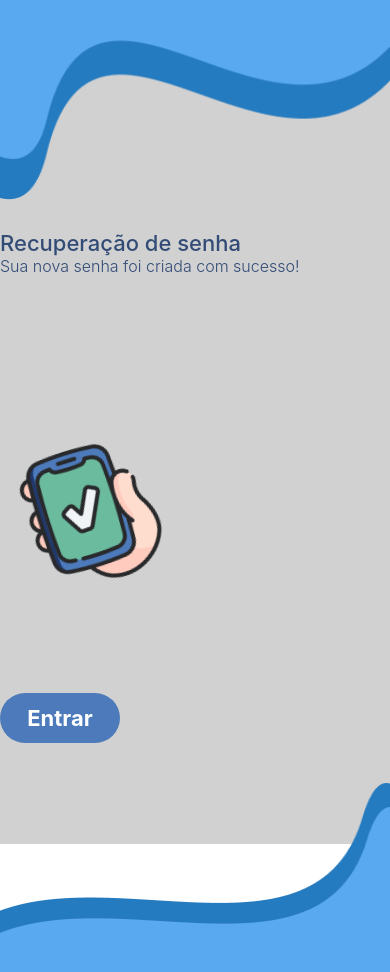
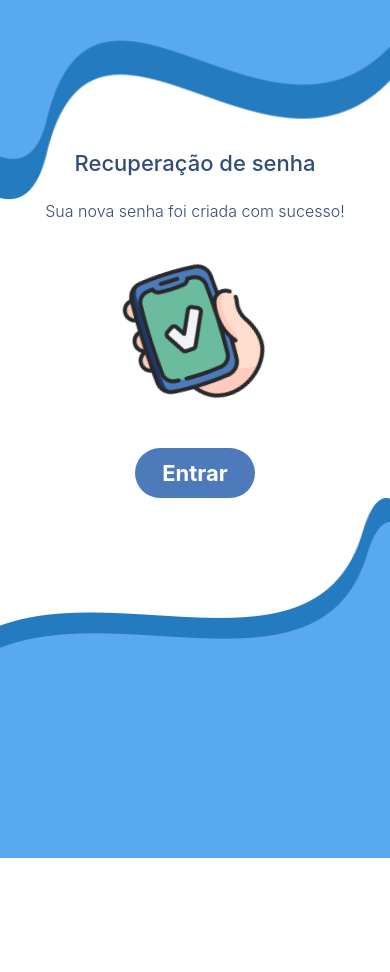
Before and after one commit to givisiez-JDM/PADA-mobile, a React Native app: screen / in a window 390 px wide. Shown: the top 972 px of the page. After the commit the page ends 858 px from the top, so only its background shows below. Built offline with nearby package versions, Linux system fonts and the light colour scheme.

Commit message:
Finalizada a tela de sucesso de recuperação de senha

```diff
--- a/src/screen/telaSucesso/telaSucesso-style.js
+++ b/src/screen/telaSucesso/telaSucesso-style.js
@@ -3,12 +3,13 @@ import styled from "styled-components/native";
 export const ContainerSafePrincipalPacientes = styled.KeyboardAvoidingView`
   flex: 1;
   display: flex;
-  background: #d1d1d1;
+  background: #ffffff;
 `;
 
 export const ContainerGeral = styled.View`
   display: flex;
-  margin-top: 230px;
+  margin-top: 150px;
+  align-items: center;
 `;
 
 export const TextTitleSucesso = styled.Text`
@@ -16,9 +17,11 @@ export const TextTitleSucesso = styled.Text`
   font-weight: 500;
   color: #334C76;
 `;
+
 export const TextSucesso = styled.Text`
   font-size: 16px;
   font-weight: 300;
+  margin-top: 25px;
   color: #334C76;
 `;
 
@@ -32,10 +35,7 @@ export const ButtonEntrar = styled.View`
   background: #4C7ABB;
   border: none;
   text-align: center;
-  //margin-bottom: 7px;
-  margin-top: 60px;
-  margin-bottom: 40px;
-
+  margin-top: 25px;
   &:hover {
     background: #b4b4b4;
   }
@@ -51,6 +51,5 @@ export const TextButtonEntrar = styled.Text`
 `;
 
 export const ImageSucesso = styled.Image`
-  margin-top: 150px;
-  margin-bottom: 30px;
+  margin-top: 25px;
 `;
```
